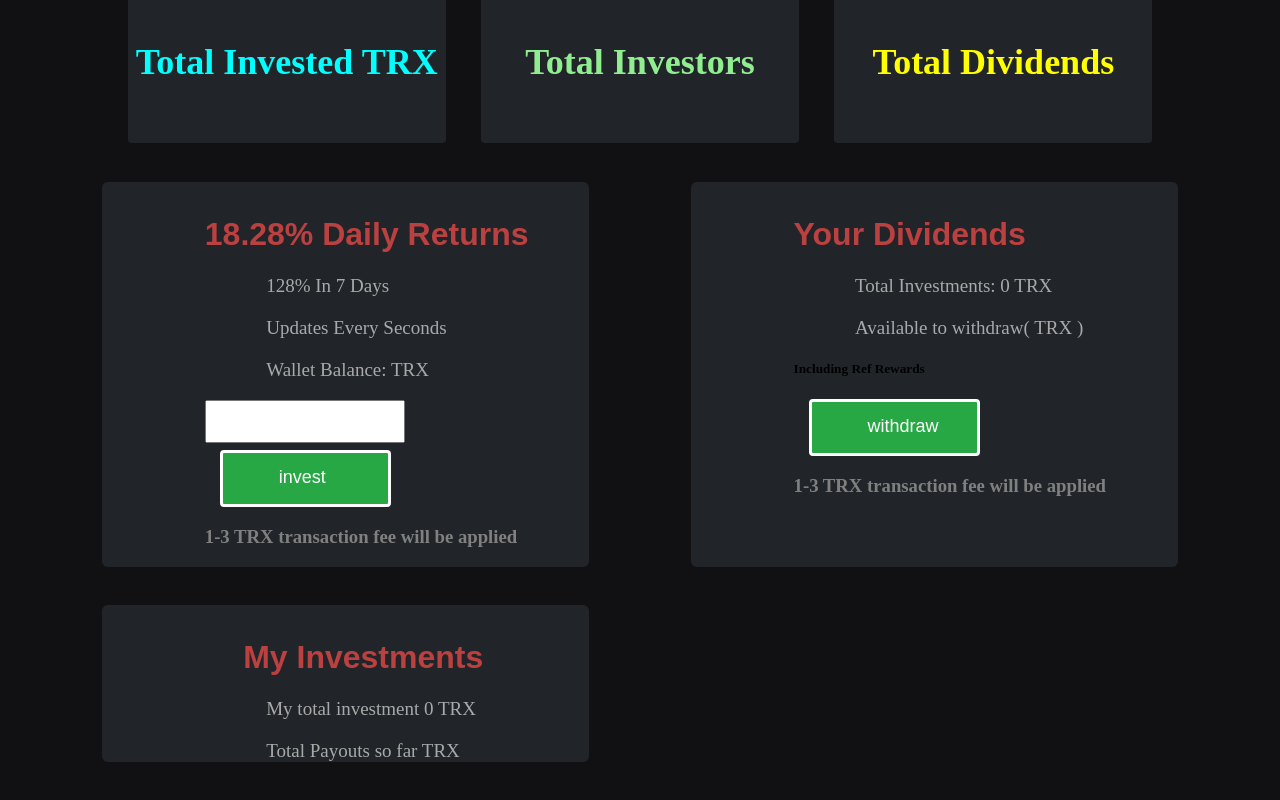
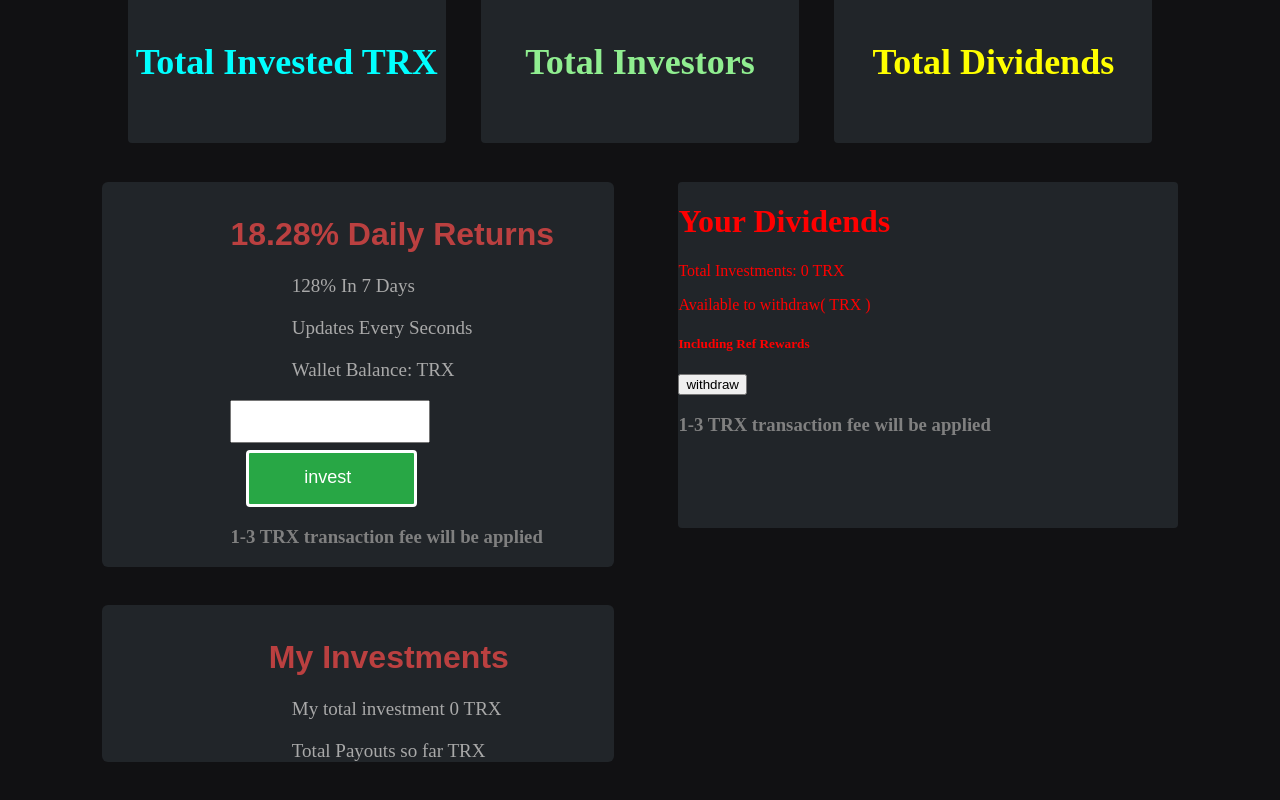
Before and after one commit to ali-203/myapp, a React (Create React App) app: page / in a window 1280 px wide. Shown: the part 1531-2331 px from the top of the page. Built offline with nearby package versions, Linux system fonts and the light colour scheme.

Commit message:
updated value

```diff
--- a/src/App.css
+++ b/src/App.css
@@ -179,7 +179,7 @@ body{
   margin-top: 3%;
   color: black;
   margin-left: 8%;
-    padding-left: 8%;
+    padding-left: 10%;
     background-color:#212529;
     width: 30%;
 
@@ -232,3 +232,11 @@ background-color:#28a745;
 .center_towdiv {
   display: flex;
 }
+.fifth_div{
+  margin-top: 3%;
+  background-color: #212529;
+  margin-left: 5%;
+  width: 39%;
+  margin-bottom: 3%;
+  border-radius: 4px;
+}
--- a/src/App.js
+++ b/src/App.js
@@ -84,15 +84,14 @@ function App() {
                 </div>
             </div>
             </div>
-            <div className="forth_div">
-                <div className="daily_return">
+            <div className="fifth_div">
+                <div className="daily_divi">
 
             <h1>Your Dividends</h1>
             <p>Total Investments: 0 TRX</p>
             <p>Available to withdraw( TRX )</p>
             <h5>Including Ref Rewards</h5>
-
-            <div className="forth-button">
+            <div className="fifth-button">
                 <button>withdraw</button>
                 </div>
                 <div className="transaction">
```
Also changed, not shown: 1 other file (tests, documents, lock files or other folders).
